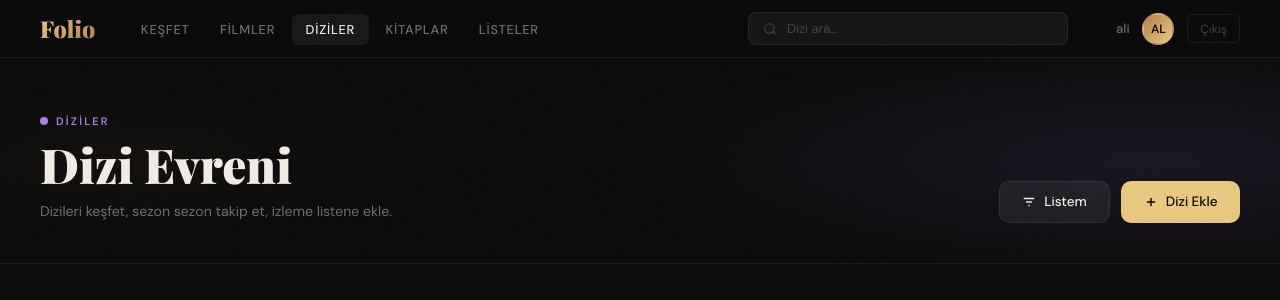
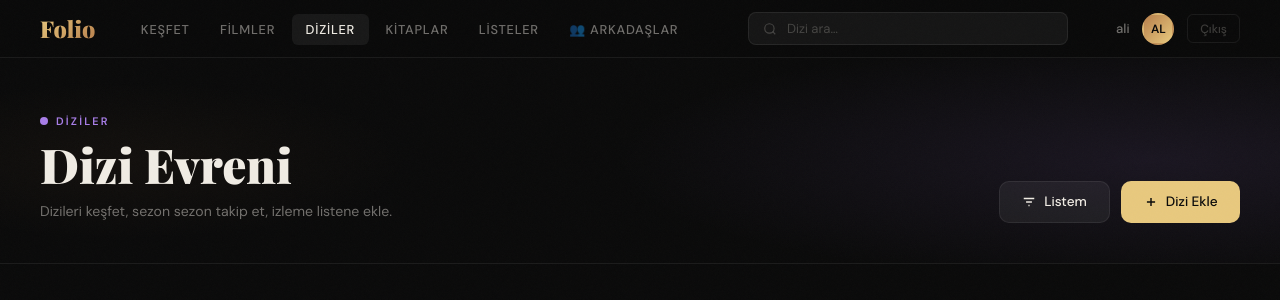
Before and after one commit to alisancaktr/programlama2, a Django app: page /diziler/ in a window 1280 px wide. Shown: the top 300 px of the page. Run offline with Django 4.2, Linux system fonts and the light colour scheme; a user stored in the database is signed in; data comes from the database, SQL or seed files in the repository; some web fonts are replaced.

Commit message:
navbar: arkadas arama linki eklendi

```diff
--- a/templates/dashboard.html
+++ b/templates/dashboard.html
@@ -487,6 +487,7 @@
     <li><a href="{% url 'diziler' %}">Diziler</a></li>
     <li><a href="{% url 'kitaplar' %}">Kitaplar</a></li>
     <li><a href="#">Listeler</a></li>
+    <li><a href="{% url 'kullanici_ara' %}">👥 Arkadaşlar</a></li>
   </ul>
   <div class="nav-search">
     <svg width="14" height="14" fill="none" stroke="currentColor" stroke-width="2" viewBox="0 0 24 24">
--- a/templates/diziler.html
+++ b/templates/diziler.html
@@ -322,6 +322,7 @@
     <li><a href="{% url 'diziler' %}" class="active">Diziler</a></li>
     <li><a href="{% url 'kitaplar' %}">Kitaplar</a></li>
     <li><a href="#">Listeler</a></li>
+    <li><a href="{% url 'kullanici_ara' %}">👥 Arkadaşlar</a></li>
   </ul>
   <div class="nav-search">
     <svg width="14" height="14" fill="none" stroke="currentColor" stroke-width="2" viewBox="0 0 24 24">
--- a/templates/filmler.html
+++ b/templates/filmler.html
@@ -309,6 +309,7 @@
     <li><a href="{% url 'diziler' %}">Diziler</a></li>
     <li><a href="{% url 'kitaplar' %}">Kitaplar</a></li>
     <li><a href="#">Listeler</a></li>
+    <li><a href="{% url 'kullanici_ara' %}">👥 Arkadaşlar</a></li>
   </ul>
   <div class="nav-search">
     <svg width="14" height="14" fill="none" stroke="currentColor" stroke-width="2" viewBox="0 0 24 24">
--- a/templates/kitaplar.html
+++ b/templates/kitaplar.html
@@ -277,6 +277,7 @@
     <li><a href="{% url 'diziler' %}">Diziler</a></li>
     <li><a href="{% url 'kitaplar' %}" class="active">Kitaplar</a></li>
     <li><a href="#">Listeler</a></li>
+    <li><a href="{% url 'kullanici_ara' %}">👥 Arkadaşlar</a></li>
   </ul>
   <div class="nav-search">
     <svg width="14" height="14" fill="none" stroke="currentColor" stroke-width="2" viewBox="0 0 24 24">
```
